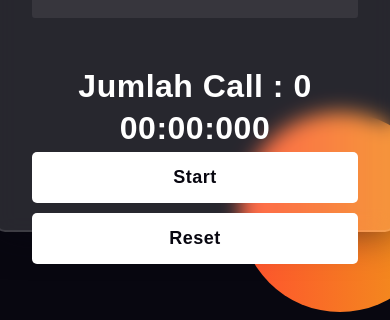
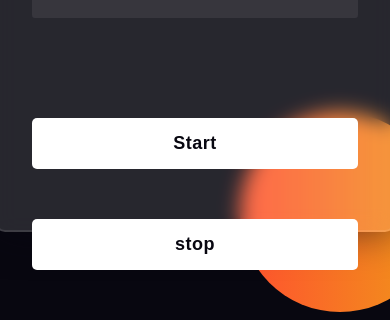
Before and after one commit to darkPigeonn/guideTes, a Nuxt app: page / in a window 390 px wide. Shown: the part 450-770 px from the top of the page. Built offline with nearby package versions, Linux system fonts and the light colour scheme.

Commit message:
test : mobile using

```diff
--- a/components/Stopwatch1.vue
+++ b/components/Stopwatch1.vue
@@ -1,4 +1,60 @@
 <template>
+  <div class="stopwatch">
+    <h1>{{ formattedTime }}</h1>
+    <button @click="startStop">{{  'Start' }}</button>
+    <button @click="stop">{{ "stop" }}</button>
+  </div>
+</template>
+
+<script setup>
+let formattedTime = ref("")
+const running = false
+
+let timer = null;
+let startTime = 0;
+let elapsedTime = 0;
+let isRunning = false;
+
+// Reference to audio file
+const alertSound = new Audio('/assets/pindah.mp3')
+const finishSound = new Audio('/assets/selesai.mp3')
+
+
+const startStop = (event) => {
+  event.preventDefault();
+
+  setInterval(() => {
+    alertSound.play()
+  }, 3*1000);
+  if (!isRunning) {
+    startTime = Date.now() - elapsedTime;
+    timer = setInterval(update, 10);
+    isRunning = true
+  }
+}
+
+const update = () => {
+  const currentTime = Date.now();
+  elapsedTime = currentTime - startTime;
+  let hours = Math.floor(elapsedTime / (1000 * 60 * 60));
+  let minutes = Math.floor(elapsedTime / (1000 * 60) % 60);
+  let seconds = Math.floor(elapsedTime / 1000 % 60);
+  let milliseconds = Math.floor(elapsedTime % 1000 / 10);
+
+  formattedTime.value =`${hours}:${minutes}:${seconds}`
+
+}
+
+const stop = (event) => {
+  event.preventDefault()
+  if (isRunning) {
+    clearInterval(timer)
+    elapsedTime = Date.now() - startTime
+    isRunning = false
+  }
+}
+</script>
+<!-- <template>
   <div class="stopwatch">
     <h1 style="margin-bottom: 5px;">Jumlah Call : {{ count }}</h1>
     <h1>{{ formattedTime }}</h1>
@@ -100,4 +156,4 @@ h1 {
 button {
   margin: 5px;
 }
-</style>
+</style> -->
```
